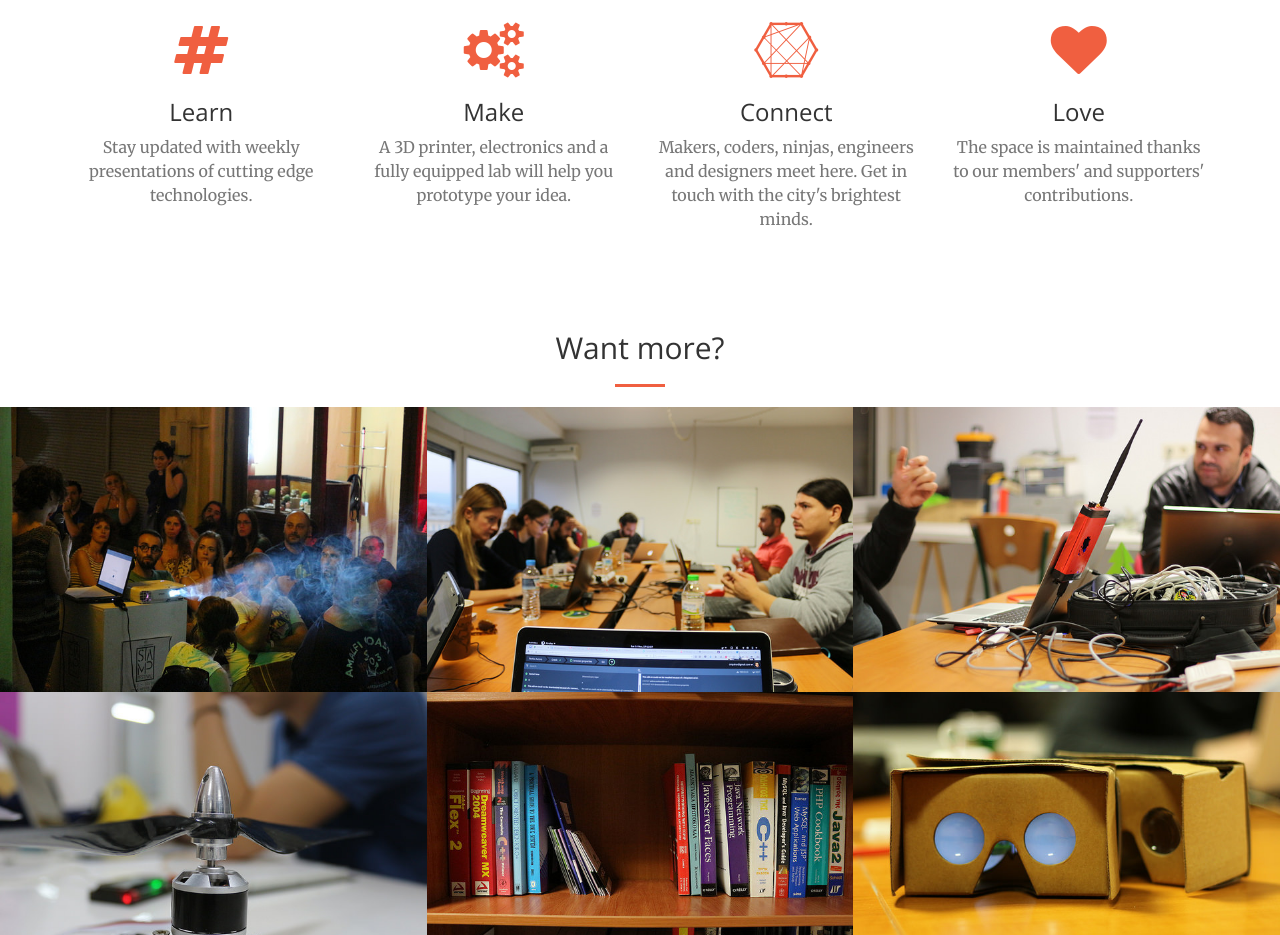
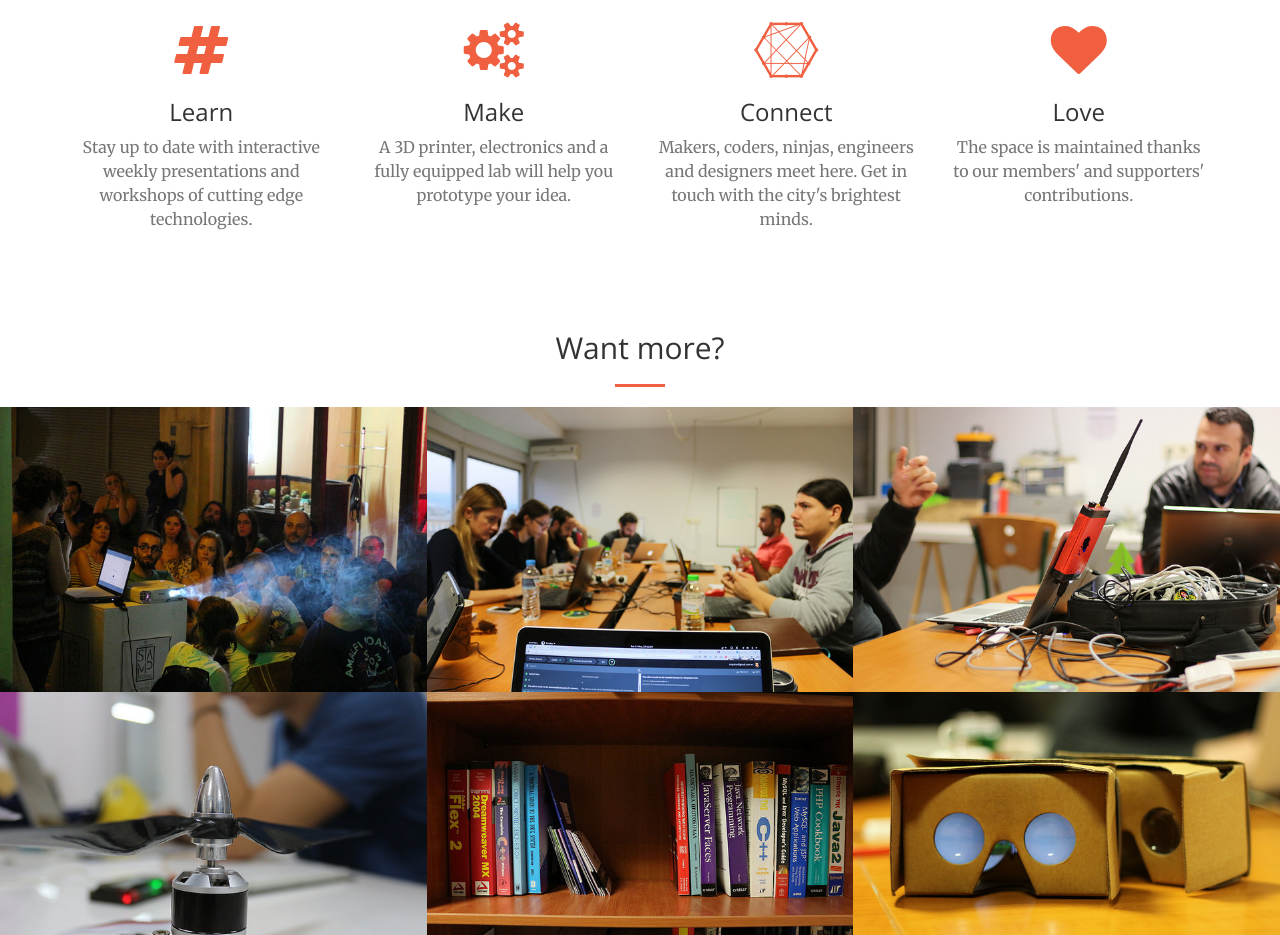
Before and after one commit to lambdaspace/new_website, a plain HTML site: page index.html in a window 1280 px wide. Shown: the part 973-1908 px from the top of the page. Drawn offline with nearby package versions, Linux system fonts and the light colour scheme.

Commit message:
Fixed english wording

```diff
--- a/index.html
+++ b/index.html
@@ -98,7 +98,7 @@
                     <div class="service-box">
                         <i class="fa fa-4x fa-hashtag wow bounceIn text-primary"></i>
                         <h3>Learn</h3>
-                        <p class="text-muted">Stay updated with weekly presentations of cutting edge technologies.</p>
+                        <p class="text-muted">Stay up to date with interactive weekly presentations and workshops of cutting edge technologies.</p>
                     </div>
                 </div>
                 <div class="col-lg-3 col-md-6 text-center">
```
